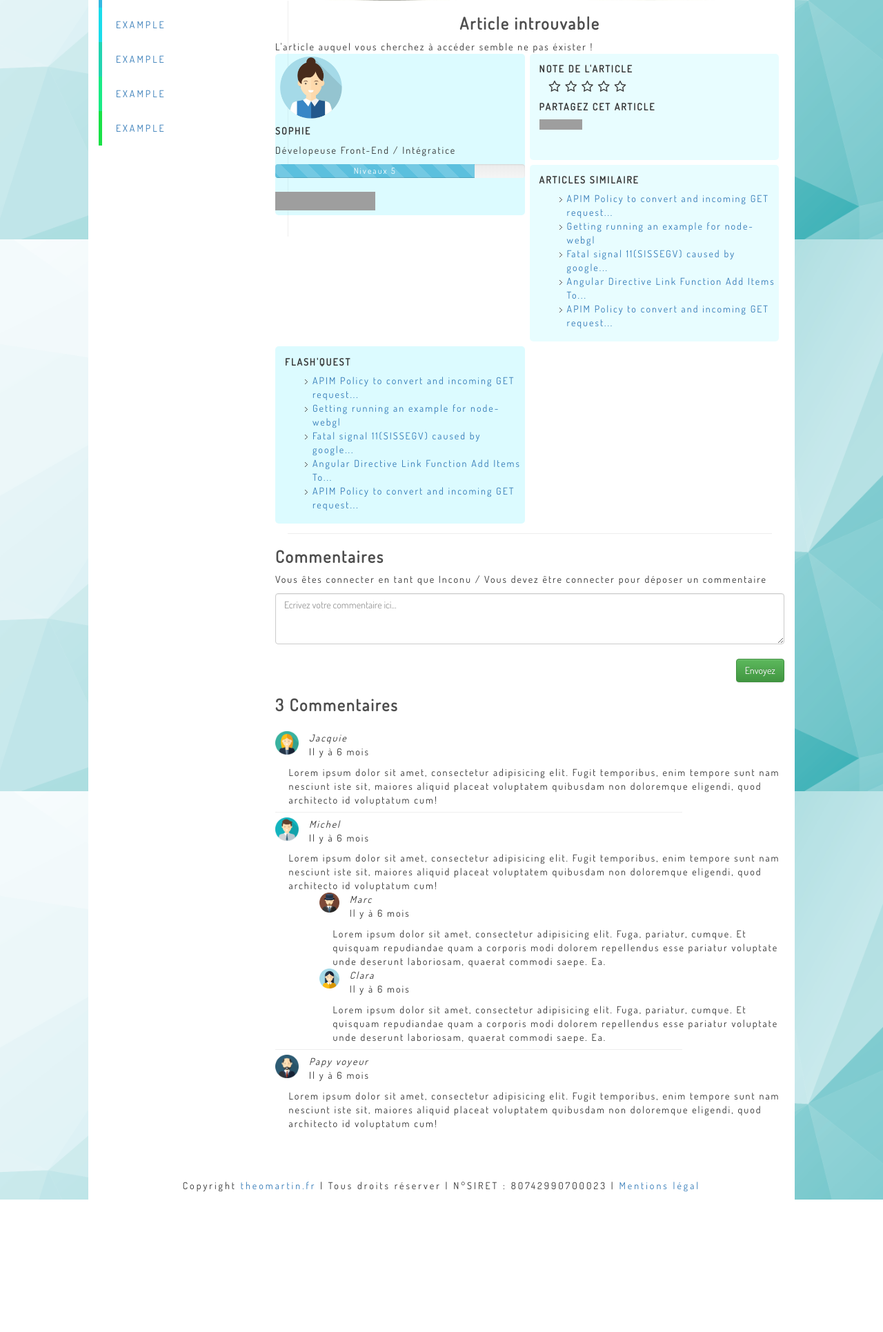
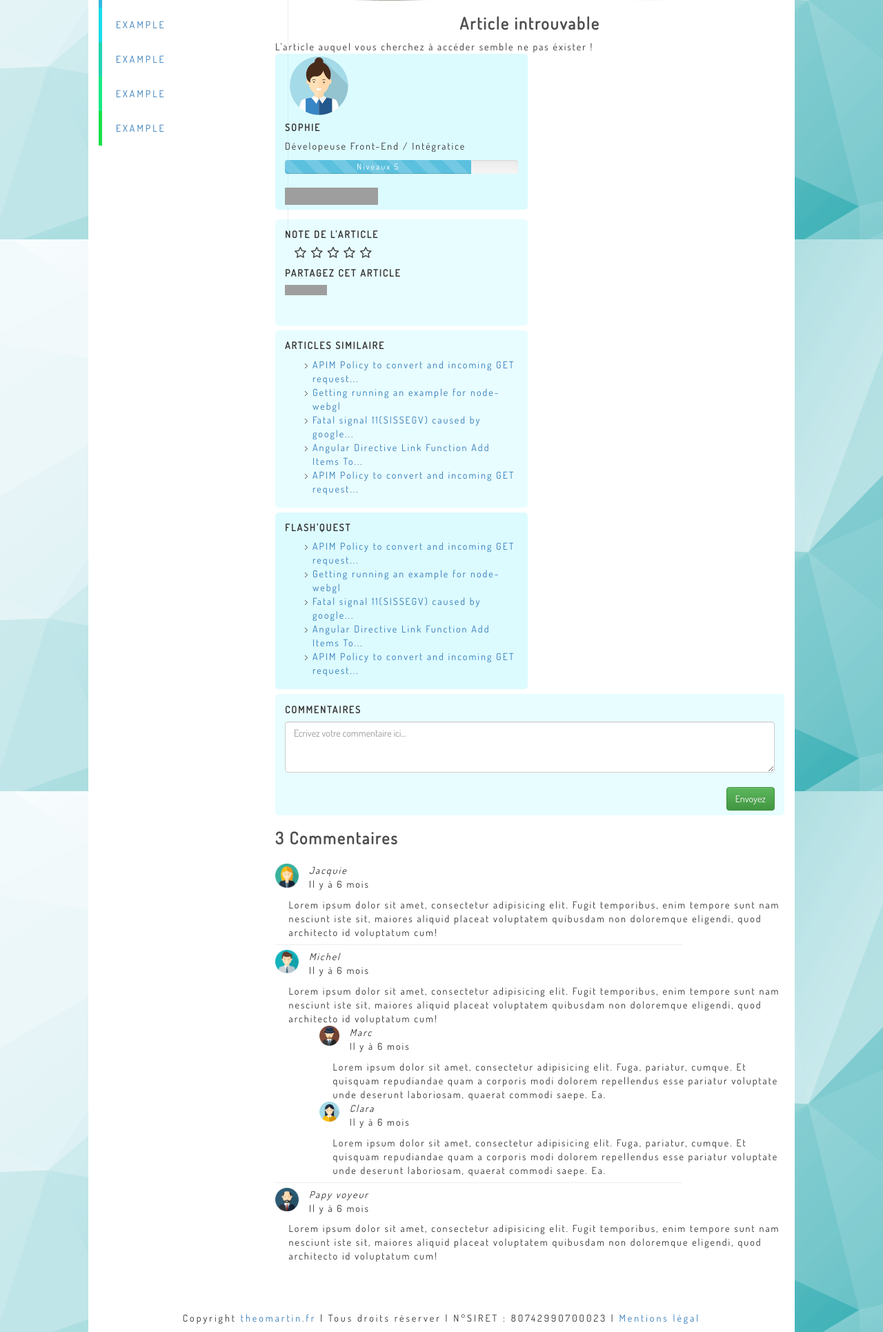
Before and after one commit to ExoHyb/theomartin.fr, a PHP site: page /template_article.php in a window 1280 px wide. Shown: the part 453-2384 px from the top of the page at 69% size. Before the commit the page ends 2192 px from the top, so only its background shows below. Run offline with PHP 8.4, Linux system fonts and the light colour scheme; some libraries are stand-ins or nearby versions; grey boxes are pictures that could not be loaded.

Commit message:
Modification zone commentaire

```diff
--- a/css/sass/_articles.scss
+++ b/css/sass/_articles.scss
@@ -31,10 +31,9 @@
 
 .badge-article {
 	float: left;
-	padding-top: 0.3em;
-	padding-bottom: 0.5em;
+	padding: 0.3em 1em 0.5em 1em;
 	background-color: rgba(141, 242, 255, 0.3);
-	width: 49%;
+	width: 49.6%;
 	border-radius: 5px;
 	min-height: 11em;
 	margin-bottom: 1em;
@@ -60,11 +59,9 @@
 
 .part-sociaux {
 	float: left;
-	padding-top: 0.3em;
-	padding-bottom: 0.5em;
-	padding-left: 1em;
+	padding: 0.3em 1em 0.5em 1em;
 	background-color: rgba(141, 242, 255, 0.2);
-	width: 49%;
+	width: 49.6%;
 	border-radius: 5px;
 	min-height: 11em;
 	margin-bottom: 1em;
@@ -86,11 +83,9 @@
 
 .art-simi {
 	float: left;
-	padding-top: 0.3em;
-	padding-bottom: 0.5em;
-	padding-left: 1em;
+	padding: 0.3em 1em 0.5em 1em;
 	background-color: rgba(141, 242, 255, 0.2);
-	width: 49%;
+	width: 49.6%;
 	border-radius: 5px;
 	min-height: 11em;
 	margin-top: -0.5em;
@@ -109,11 +104,9 @@
 
 .flashquest {
 	float: left;
-	padding-top: 0.3em;
-	padding-bottom: 0.5em;
-	padding-left: 1em;
+	padding: 0.3em 1em 0.5em 1em;
 	background-color: rgba(141, 242, 255, 0.3);
-	width: 49%;
+	width: 49.6%;
 	border-radius: 5px;
 	min-height: 11em;
 	margin-bottom: 1em;
@@ -128,3 +121,15 @@
 		}
 	}
 }
+
+.commentaires {
+	background-color: rgba(141, 242, 255, 0.2);
+	border-radius: 5px;
+	min-height: 11em;
+	padding: 0.3em 1em 0.5em 1em;
+	margin-top: -0.5em;
+	h5 {
+		font-weight: bold;
+		text-transform: uppercase;
+	}
+}
--- a/css/style.css
+++ b/css/style.css
@@ -206,10 +206,9 @@ h3 {
 
 .badge-article {
   float: left;
-  padding-top: 0.3em;
-  padding-bottom: 0.5em;
+  padding: 0.3em 1em 0.5em 1em;
   background-color: rgba(141, 242, 255, 0.3);
-  width: 49%;
+  width: 49.6%;
   border-radius: 5px;
   min-height: 11em;
   margin-bottom: 1em;
@@ -235,11 +234,9 @@ h3 {
 
 .part-sociaux {
   float: left;
-  padding-top: 0.3em;
-  padding-bottom: 0.5em;
-  padding-left: 1em;
+  padding: 0.3em 1em 0.5em 1em;
   background-color: rgba(141, 242, 255, 0.2);
-  width: 49%;
+  width: 49.6%;
   border-radius: 5px;
   min-height: 11em;
   margin-bottom: 1em;
@@ -261,11 +258,9 @@ h3 {
 
 .art-simi {
   float: left;
-  padding-top: 0.3em;
-  padding-bottom: 0.5em;
-  padding-left: 1em;
+  padding: 0.3em 1em 0.5em 1em;
   background-color: rgba(141, 242, 255, 0.2);
-  width: 49%;
+  width: 49.6%;
   border-radius: 5px;
   min-height: 11em;
   margin-top: -0.5em;
@@ -282,11 +277,9 @@ h3 {
 
 .flashquest {
   float: left;
-  padding-top: 0.3em;
-  padding-bottom: 0.5em;
-  padding-left: 1em;
+  padding: 0.3em 1em 0.5em 1em;
   background-color: rgba(141, 242, 255, 0.3);
-  width: 49%;
+  width: 49.6%;
   border-radius: 5px;
   min-height: 11em;
   margin-bottom: 1em;
@@ -298,6 +291,18 @@ h3 {
 }
 .flashquest ul li {
   list-style-image: url(../img/fleche.png);
+}
+
+.commentaires {
+  background-color: rgba(141, 242, 255, 0.2);
+  border-radius: 5px;
+  min-height: 11em;
+  padding: 0.3em 1em 0.5em 1em;
+  margin-top: -0.5em;
+}
+.commentaires h5 {
+  font-weight: bold;
+  text-transform: uppercase;
 }
 
 @media (max-width: 768px) {
--- a/template_article.php
+++ b/template_article.php
@@ -108,58 +108,12 @@ include("header.php");
 </div>
 <div class="clearfix"></div>
 
-<!-- ARTICLE SIMILAIRE -->
 
-<!-- <div class="border-articles"></div> -->
-
-<!-- <div class="row">
-	<div class="col-md-12">
-		<h3>Articles similaire</h3>
-	</div>
-</div> -->
-
-<!-- <div class="articles-similaire">
-	<div class="row">
-		<div class="col-md-3">
-				<img class="img-responsive img-article" src="img/front-end-vs-back-end.jpg" alt="">
-				<h5>Titre de l'article</h5>
-				<p>Lorem ipsum dolor sit amet, consectetur adipisicing... <a href="#">[Lire la suite]</a></p>
-		</div>
-		<div class="col-md-3">
-			<img class="img-responsive img-article" src="img/front-end-vs-back-end.jpg" alt="">
-			<h5>Titre de l'article</h5>
-			<p>Lorem ipsum dolor sit amet, consectetur adipisicing... <a href="#">[Lire la suite]</a></p>
-		</div>
-		<div class="col-md-3">
-			<img class="img-responsive img-article" src="img/front-end-vs-back-end.jpg" alt="">
-			<h5>Titre de l'article</h5>
-			<p>Lorem ipsum dolor sit amet, consectetur adipisicing... <a href="#">[Lire la suite]</a></p>
-		</div>
-		<div class="col-md-3">
-			<img class="img-responsive img-article" src="img/front-end-vs-back-end.jpg" alt="">
-			<h5>Titre de l'article</h5>
-			<p>Lorem ipsum dolor sit amet, consectetur adipisicing... <a href="#">[Lire la suite]</a></p>
-		</div>
-	</div>
-</div> -->
-
-<!-- LAISSEZ UN COMMENTAIRES -->
-<div class="border-articles"></div>
-
-<div class="row">
-	<div class="col-md-12">
-
-		<h3>Commentaires</h3>
-
-		<p>Vous êtes connecter en tant que <span>Inconu</span> / Vous devez être connecter pour déposer un commentaire</p>
-
-		<textarea class="form-control" rows="3" placeholder="Ecrivez votre commentaire ici..."></textarea>
-
-		<button type="button" id="button-commentaire" class="btn btn-success">Envoyez</button>
-
-		<div class="clearfix"></div>
-
-	</div>
+<div class="commentaires">
+	<h5>Commentaires</h5>
+	<textarea class="form-control" rows="3" placeholder="Ecrivez votre commentaire ici..."></textarea>
+	<button type="button" id="button-commentaire" class="btn btn-success">Envoyez</button>
+	<div class="clearfix"></div>
 </div>
 
 <!-- LES COMMENTAIRES DEPOSER -->
```
Also changed, not shown: 1 other file.
